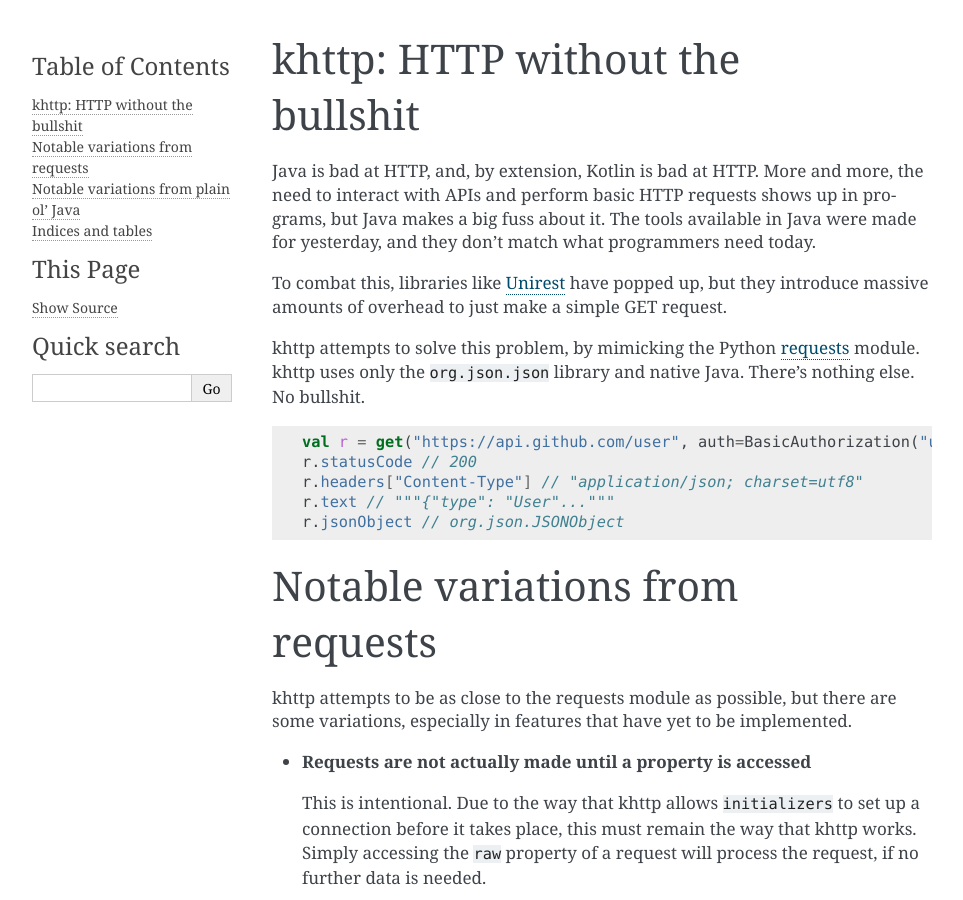
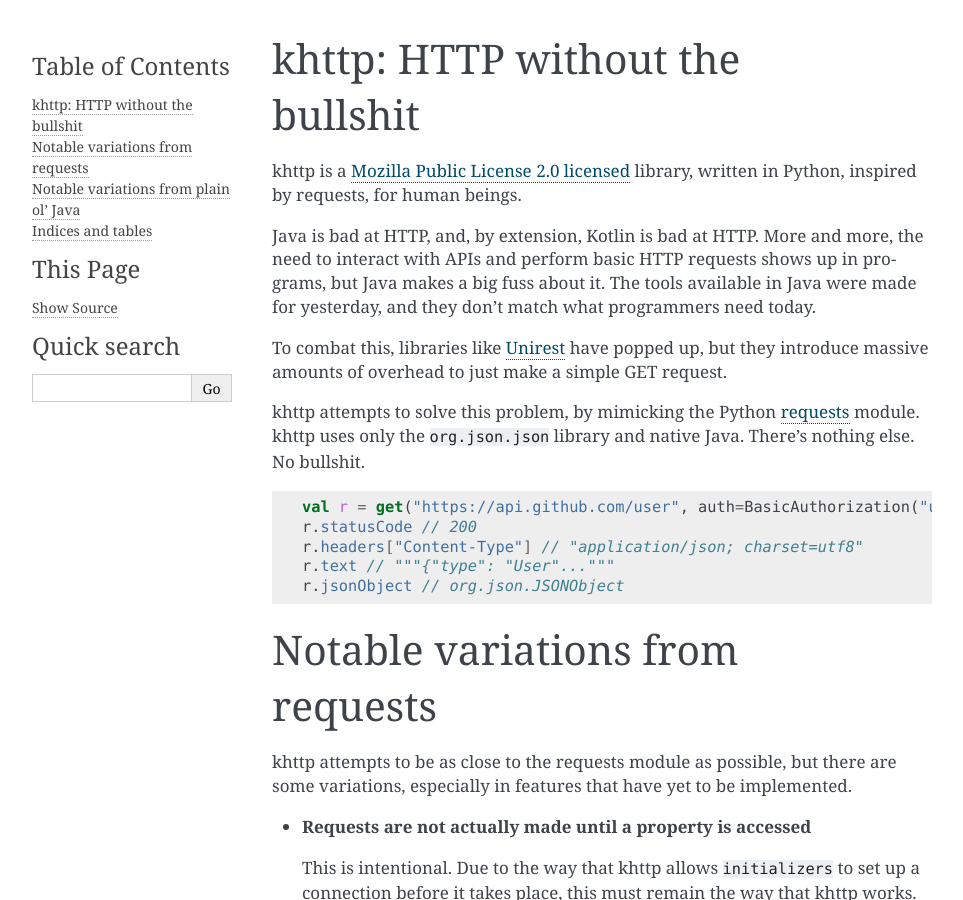
Before and after one commit to Karn/khttp-android, a Sphinx documentation site: the page built from docs/source/index.rst, in a window 1280 px wide and 900 px high. Shown: the whole window, without its empty margins (148-1111 px from the left). Built offline with Sphinx 7.4.7, drawn with Linux system fonts in a browser that asks for light colours.

Commit message:
Added: Mimicry

```diff
--- a/docs/source/index.rst
+++ b/docs/source/index.rst
@@ -5,6 +5,9 @@
 
 khttp: HTTP without the bullshit
 ================================
+
+khttp is a `Mozilla Public License 2.0 licensed <https://github.com/jkcclemens/khttp/blob/master/LICENSE>`_ library,
+written in Python, inspired by requests, for human beings.
 
 Java is bad at HTTP, and, by extension, Kotlin is bad at HTTP. More and more, the need to interact with APIs and perform
 basic HTTP requests shows up in programs, but Java makes a big fuss about it. The tools available in Java were made for
```
